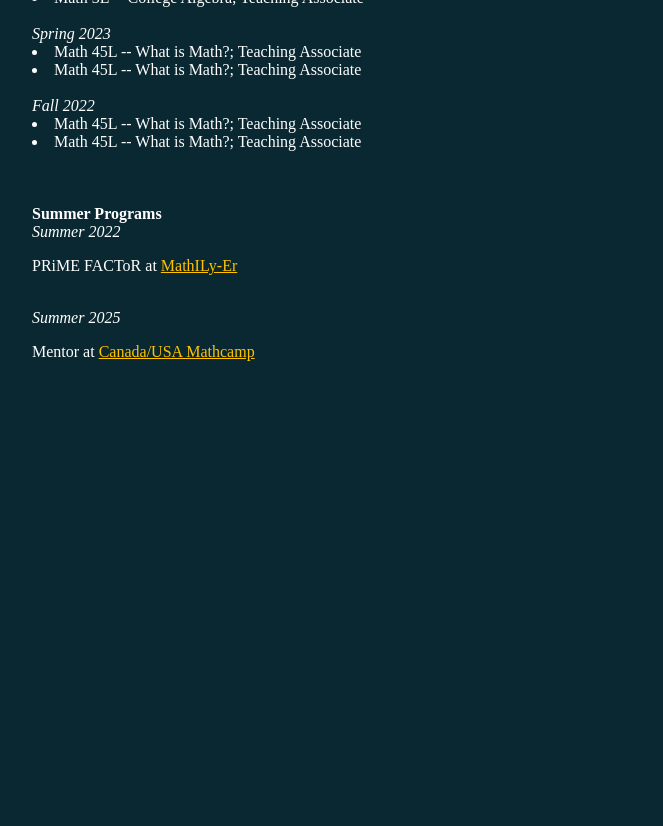
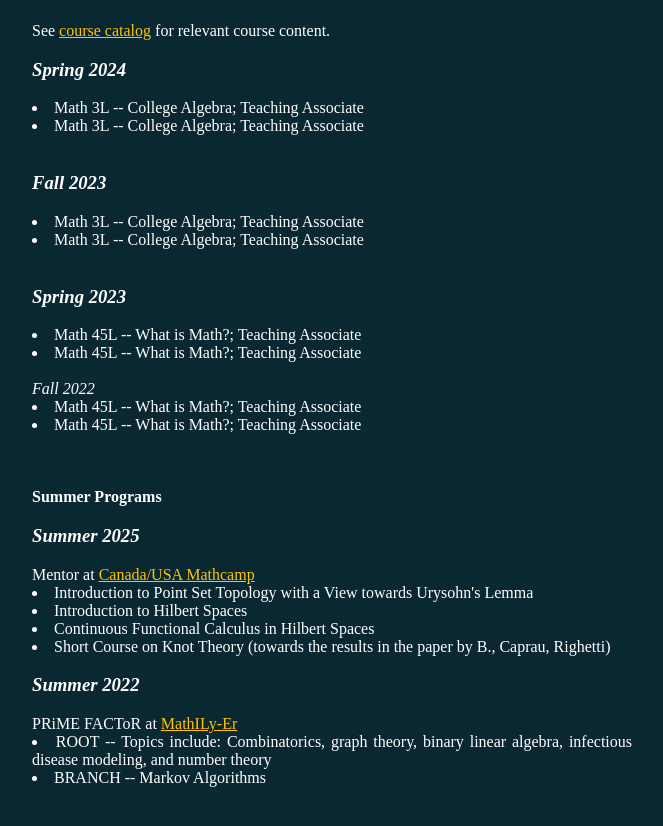
Before and after one commit to abaumheckel/abaumheckel.github.io, a Jekyll site: the page teaching.html, which Jekyll copies as it is, in a window 1280 px wide and 900 px high, scrolled down 819 px. Shown: the top 826 px of the window, without its empty margins (308-971 px from the left). Built offline with Jekyll 4.4.1, drawn with Linux system fonts in a browser that asks for light colours; before the commit the page ends 1275 px from its top, so only the background shows below that.

Commit message:
Update teaching.html

```diff
--- a/teaching.html
+++ b/teaching.html
@@ -56,7 +56,7 @@ See <a href="https://catalog.unl.edu/undergraduate/courses/math/"> course catalo
 
 <br>
 
-</H3><left>
+<H3><left>
   <em>Fall 2025</em>
 </left></H3>
   <dl>
@@ -65,13 +65,13 @@ See <a href="https://catalog.unl.edu/undergraduate/courses/math/"> course catalo
   </dl>
 
 
-</H3><left>
+<H3><left>
   <em>Spring 2025</em>
 </left></H3>
   <li> Math 107 -- Calculus II; Teaching Assistant</li>
   <li> Math 107 -- Calculus II; Teaching Assistant</li>
 <br>
-</H3><left>
+<H3><left>
   <em>Fall 2024</em>
 </left></H3>
   <li> Math 106 -- Calculus I; Teaching Assistant</li>
@@ -81,7 +81,7 @@ See <a href="https://catalog.unl.edu/undergraduate/courses/math/"> course catalo
 <br>
 
 
-</H2><left>
+<H2><left>
 <b>California State University, Fresno [Fresno State]</b>
 </left>
 </H2>
@@ -90,26 +90,23 @@ See <a href="https://catalog.fresnostate.edu/preview_entity.php?catoid=7&ent_oid
   course catalog</a> for relevant course content.
   <br>
 
-</H4><left>
+<H3><left>
   <em>Spring 2024</em>
-</left></H4>
-  </left></H3>
+</left></H3>
   <li> Math 3L -- College Algebra; Teaching Associate</li>
   <li> Math 3L -- College Algebra; Teaching Associate</li>
 <br>
 
-  </H4><left>
+  <H3><left>
   <em>Fall 2023</em>
-</left></H4>
-  </left></H3>
+</left></H3>
   <li> Math 3L -- College Algebra; Teaching Associate</li>
   <li> Math 3L -- College Algebra; Teaching Associate</li>
 <br>
 
-  </H4><left>
+  <H3><left>
   <em>Spring 2023</em>
-</left></H4>
-  </left></H3>
+</left></H3>
   <li> Math 45L -- What is Math?; Teaching Associate</li>
   <li> Math 45L -- What is Math?; Teaching Associate</li>
 <br>
@@ -129,24 +126,31 @@ See <a href="https://catalog.fresnostate.edu/preview_entity.php?catoid=7&ent_oid
 </H2>
 
 <br>
-
-</H3><left>
-  <em>Summer 2022</em>
-</left></H3>
-<dl>
-  <dt> PRiME FACToR at <a href = https://mathily.org/> MathILy-Er</a>
-</dl>
-
-  <br>
-
-</H3><left>
+  <H3><left>
   <em> Summer 2025 </em>
 </left>
 </H3>
 <dl>
-  <dt> Mentor at <a href = https://www.mathcamp.org/> Canada/USA Mathcamp</a>
+  <dt> Mentor at <a href = https://www.mathcamp.org/> Canada/USA Mathcamp</a> </dt>
+  <li> Introduction to Point Set Topology with a View towards Urysohn's Lemma</li>
+  <li> Introduction to Hilbert Spaces </li>
+  <li> Continuous Functional Calculus in Hilbert Spaces </li>
+  <li> Short Course on Knot Theory (towards the results in the paper by B., Caprau, Righetti)</li>
+</dl>
+
+
+<H3><left>
+  <em>Summer 2022</em>
+</left></H3>
+<dl>
+  <dt> PRiME FACToR at <a href = https://mathily.org/mathilyer/> MathILy-Er</a>
+    <li> ROOT -- Topics include: Combinatorics, graph theory, binary linear algebra, infectious disease modeling, and number theory</li>
+    <li> BRANCH -- Markov Algorithms </li>
 </dl>
 </div>
+  <br>
+
+
 <br><br><br>
 
 
```
